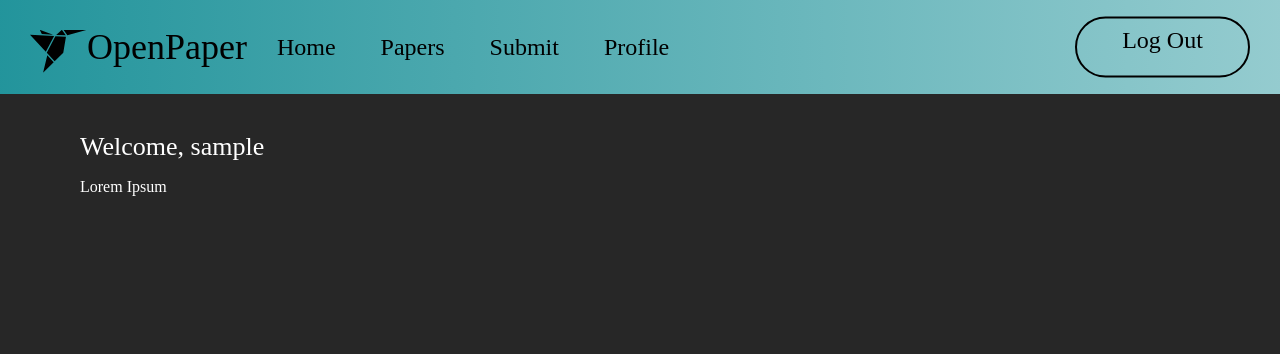
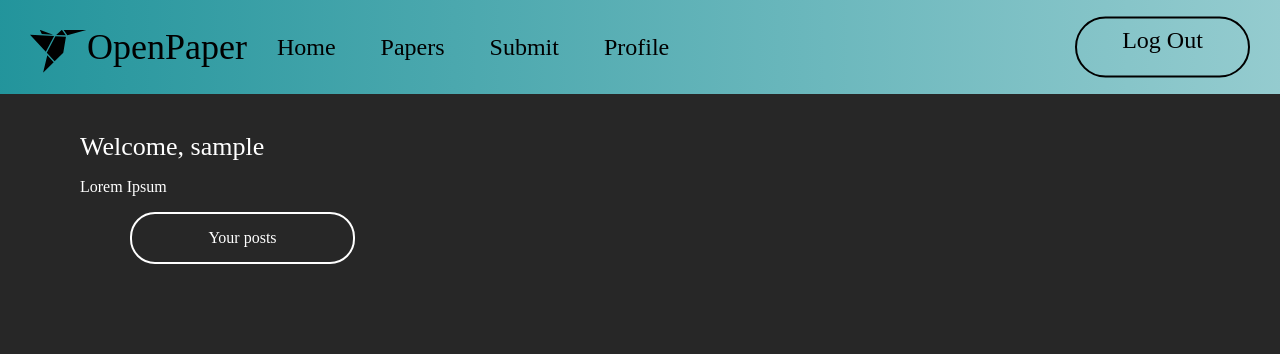
Before and after one commit to Holmgren825/openpaper, a Flask app: a page that uses openpaper/templates/user.html in a window 1280 px wide. Shown: the top 354 px of the page. Run offline with Flask 2, Linux system fonts and the light colour scheme; the visitor is signed in with stand-in values (Sample User, id 1); data comes from the database, SQL or seed files in the repository.

Commit message:
Displaying user posts
Added a route in the profile page to display the posts of a user. Here we can add some functionality later. Like delete for instance.

```diff
--- a/openpaper/routes.py
+++ b/openpaper/routes.py
@@ -51,6 +51,24 @@ def user(username):
     return render_template('user.html', user=user)
 
 
+@app.route('/user/<username>/stakes/papers')
+@login_required
+def user_posts(username):
+    # Get the user again. Necessary?
+    user = User.query.filter_by(username=username).first_or_404()
+    page = request.args.get('page', 1, type=int)
+    posts = user.posts.order_by(Post.timestamp.desc()).paginate(
+        page, app.config['POST_PER_PAGE'], False
+    )
+    # Link for the new pages.
+    next_url = url_for('user_posts', page=posts.next_num, username=username) \
+        if posts.has_next else None
+    prev_url = url_for('user_posts', page=posts.prev_num, username=username) \
+        if posts.has_prev else None
+    return render_template('stream/user_posts.html', title='User posts',
+                           user=user, posts=posts.items, next_url=next_url,
+                           prev_url=prev_url)
+
 @app.route('/login', methods=['GET', 'POST'])
 def login():
     if current_user.is_authenticated:
--- a/openpaper/templates/user.html
+++ b/openpaper/templates/user.html
@@ -1,7 +1,10 @@
 {% extends "main.html" %}
-
 {% block content %}
 <div class="post">
     <h1 class="heading1">Welcome, {{ user.username }}</h1>
     <p class="body">Lorem Ipsum</p>
-</div> {% endblock %}
+    <div class="continue">
+    <a href="{{url_for('user_posts', username=current_user.username)}}">Your posts</a>
+    </div>
+</div>
+{% endblock %}
```
Also changed, not shown: openpaper/templates/stream/user_posts.html (added, +34 -0 lines).
